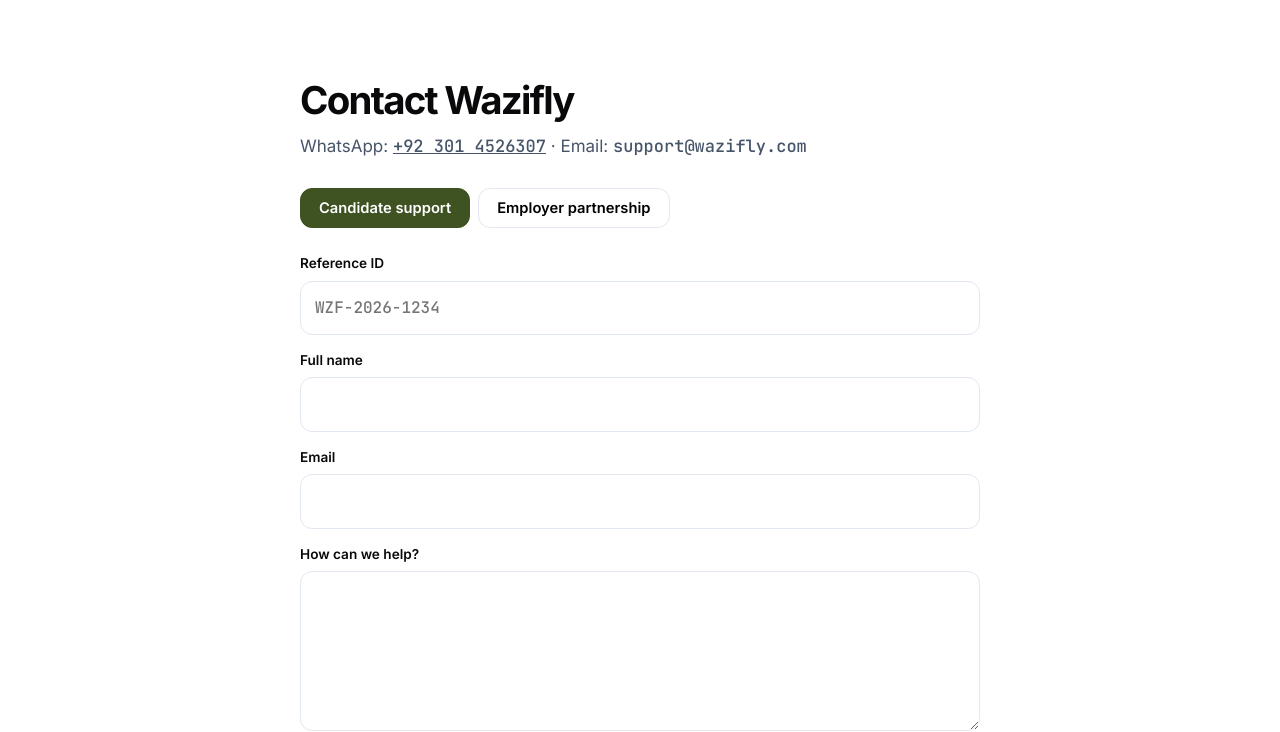
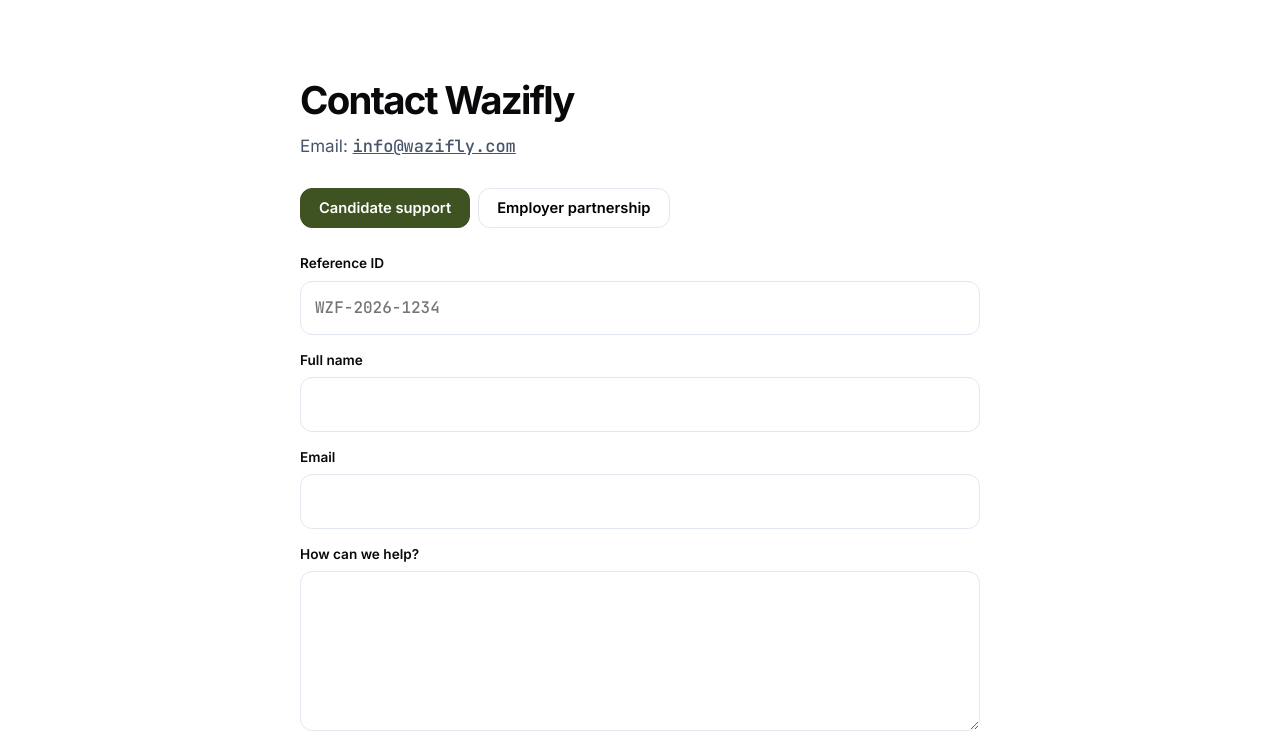
Before and after one commit to ibrahim-boop-coder/wazifaly, a plain HTML site: page contact.html in a window 1280 px wide. Shown: the part 68-800 px from the top of the page. Drawn offline with Linux system fonts and the light colour scheme.

Commit message:
Update contact information and forms in contact.html

```diff
--- a/contact.html
+++ b/contact.html
@@ -6,9 +6,8 @@
 <link rel="stylesheet" href="styles.css"></head><body>
 <div id="site-header"></div>
 <main><section><div class="wrap" style="max-width:720px"><h1 style="font-size:2.4rem">Contact Wazifly</h1>
-<p class="sub">WhatsApp: <a class="mono" href="https://wa.me/923014526307">+92 301 4526307</a> · Email: <span class="mono">support@wazifly.com</span></p>
+<p class="sub">Email: <a class="mono" href="mailto:info@wazifly.com">info@wazifly.com</a></p>
 <div class="tabs" style="margin-top:28px"><button class="on" data-t="cand">Candidate support</button><button data-t="emp">Employer partnership</button></div>
-<!-- Replace the WhatsApp number above and connect these forms using the setup guide (Formspree / Web3Forms). -->
 <div class="panel on" id="cand"><form class="contact"><label for="c1">Reference ID</label><input id="c1" class="mono" placeholder="WZF-2026-1234" required>
 <label for="c2">Full name</label><input id="c2" required><label for="c3">Email</label><input id="c3" type="email" required>
 <label for="c4">How can we help?</label><textarea id="c4" rows="5" required></textarea><p><button class="btn" type="submit">Send to support</button></p><p class="ok mute" role="status"></p></form></div>
```
